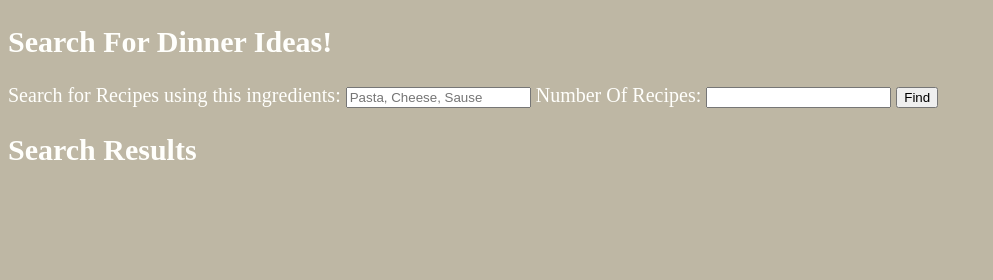
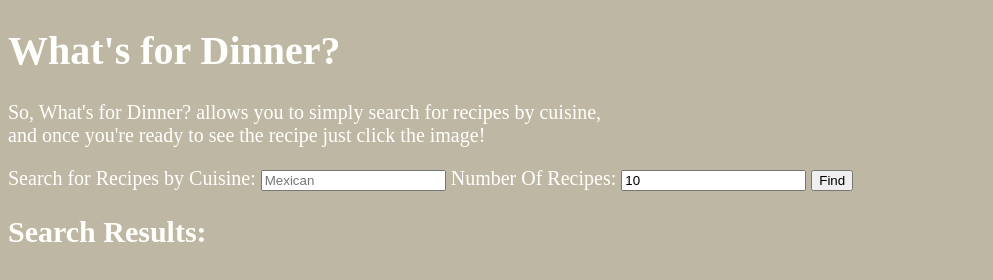
Before and after one commit to jonatoj/API-Capstone, a plain HTML site: page index.html in a window 1280 px wide. Shown: the whole page, without its empty margins (0-993 px from the left). Drawn offline with nearby package versions, Linux system fonts and the light colour scheme.

Commit message:
Update index.html

```diff
--- a/index.html
+++ b/index.html
@@ -5,21 +5,31 @@
     <meta name="viewport" content="width=device-width, initial-scale=1.0">
     <title>Meal Ideas</title>
     <link rel="stylesheet" href="style.css" type="text/css">
+    <link href="https://fonts.googleapis.com/css2?family=Nunito:ital@1&display=swap" rel="stylesheet">
+    <link rel="apple-touch-icon" sizes="180x180" href="/apple-touch-icon.png">
+    <link rel="icon" type="image/png" sizes="32x32" href="/favicon-32x32.png">
+    <link rel="icon" type="image/png" sizes="16x16" href="/favicon-16x16.png">
 </head>
 <body>
+    <h1>What's for Dinner?</h1>
+    <section>
+    <p class="description">
+    So, What's for Dinner? allows you to simply search for recipes by cuisine, <br>
+     and once you're ready to see the recipe just click the image!</p>
+</section>
+
     <form id=container>
-        <h2>Search For Dinner Ideas!</h2>
-
-        <label>Search for Recipes using this ingredients:</label>
-        <input type="text" name="recipe" id="js-recipe" placeholder="Pasta, Cheese, Sause" required>
-        <label>Number Of Recipes:</label>
-        <input type="number" name="maxRecipe" id="js-totalRecipe"  max="20" required>
+        <label for="js-recipe">Search for Recipes by Cuisine:</label>
+        <input type="text" name="recipe" id="js-recipe" placeholder="Mexican" class="textbox" required>
+        <label for="js-totalRecipe">Number Of Recipes:</label>
+        <input type="number" name="maxRecipe" id="js-totalRecipe"  max="20" value="10" class="number" required>
         <button type="submit">Find</button>
     </form>
+
     <p class="js-error"></p>
 
         <section class="results-hidden">
-            <h2>Search Results</h2>
+            <h2>Search Results:</h2>
             <ul class="results-list">
             </ul>
         </section>
```
